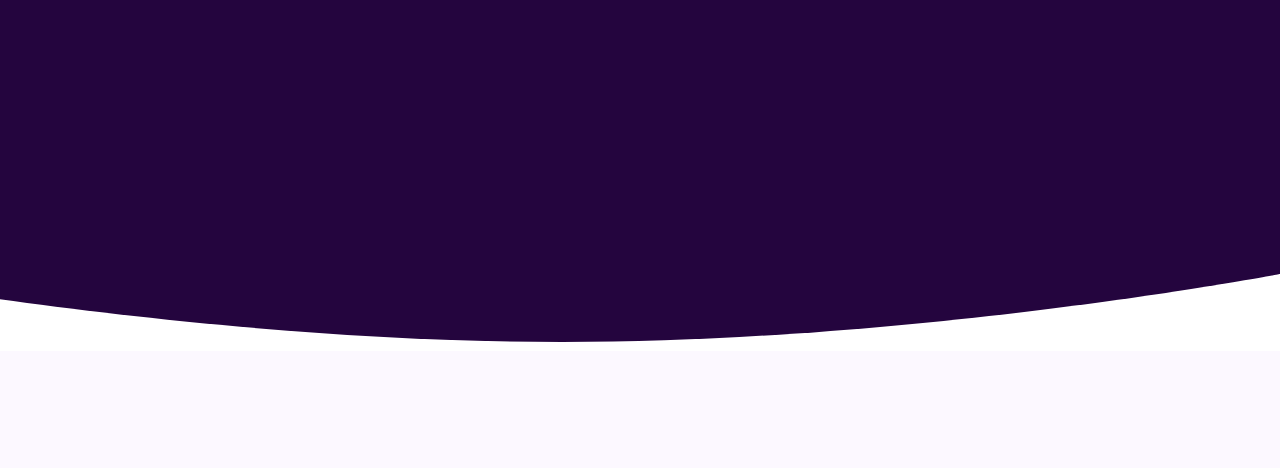
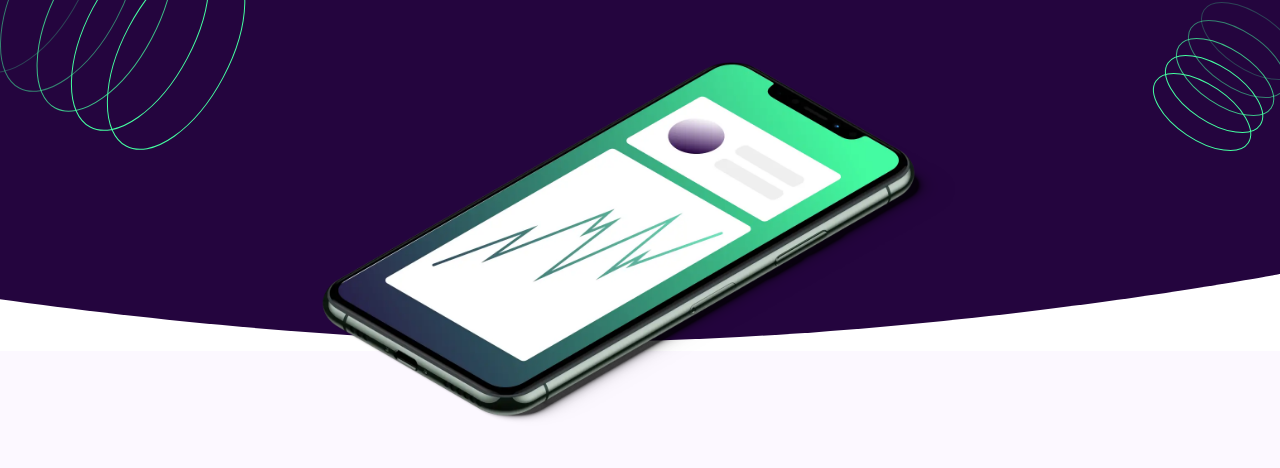
Before and after one commit to MEHDI2ben/starter-code, a plain HTML site: page index.html in a window 1280 px wide. Shown: the part 291-759 px from the top of the page. Drawn offline with Linux system fonts and the light colour scheme; the site is published under a folder, as on GitHub Pages, so addresses that start at the root find nothing.

Commit message:
fix images

```diff
--- a/index.html
+++ b/index.html
@@ -50,7 +50,7 @@
           <h1>Data <span>tailored</span> to your needs.</h1>
           <button>Learn more</button>
         </div>
-        <img src="/assets/images/image-hero.webp" alt="" />
+        <img src="assets/images/image-hero.webp" alt="" />
       </div>
       <div class="beta">
         <div>
--- a/style.css
+++ b/style.css
@@ -63,8 +63,8 @@ h1 span {
   padding-bottom: 365px;
   height: 642px;
 
-  background-image: url(/assets/images/bg-pattern-1.svg),
-    url(/assets/images/bg-pattern-2.svg), url(assets/images/Rectangle.svg);
+  background-image: url(assets/images/bg-pattern-1.svg),
+    url(assets/images/bg-pattern-2.svg), url(assets/images/Rectangle.svg);
 
   background-repeat: no-repeat;
   background-position: -7% 45%, 103% 60%, 100% 110%;
```
